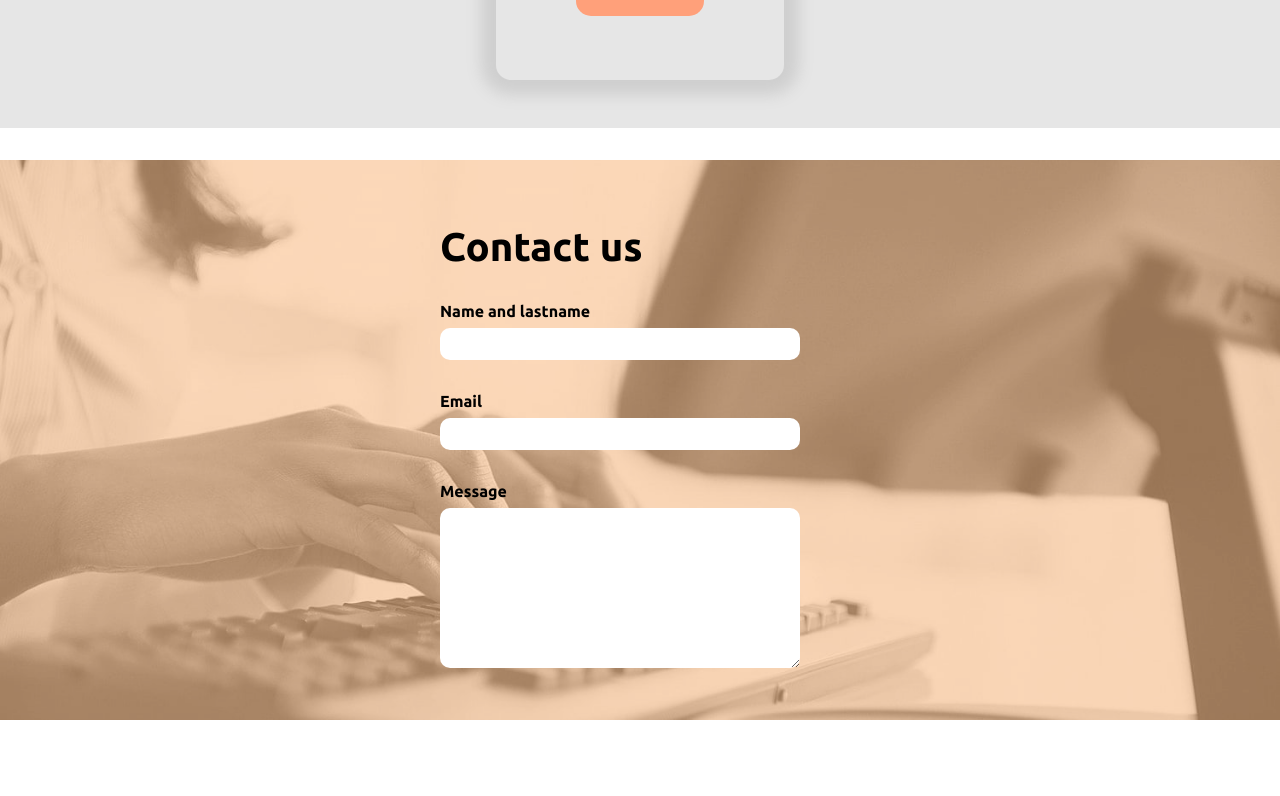
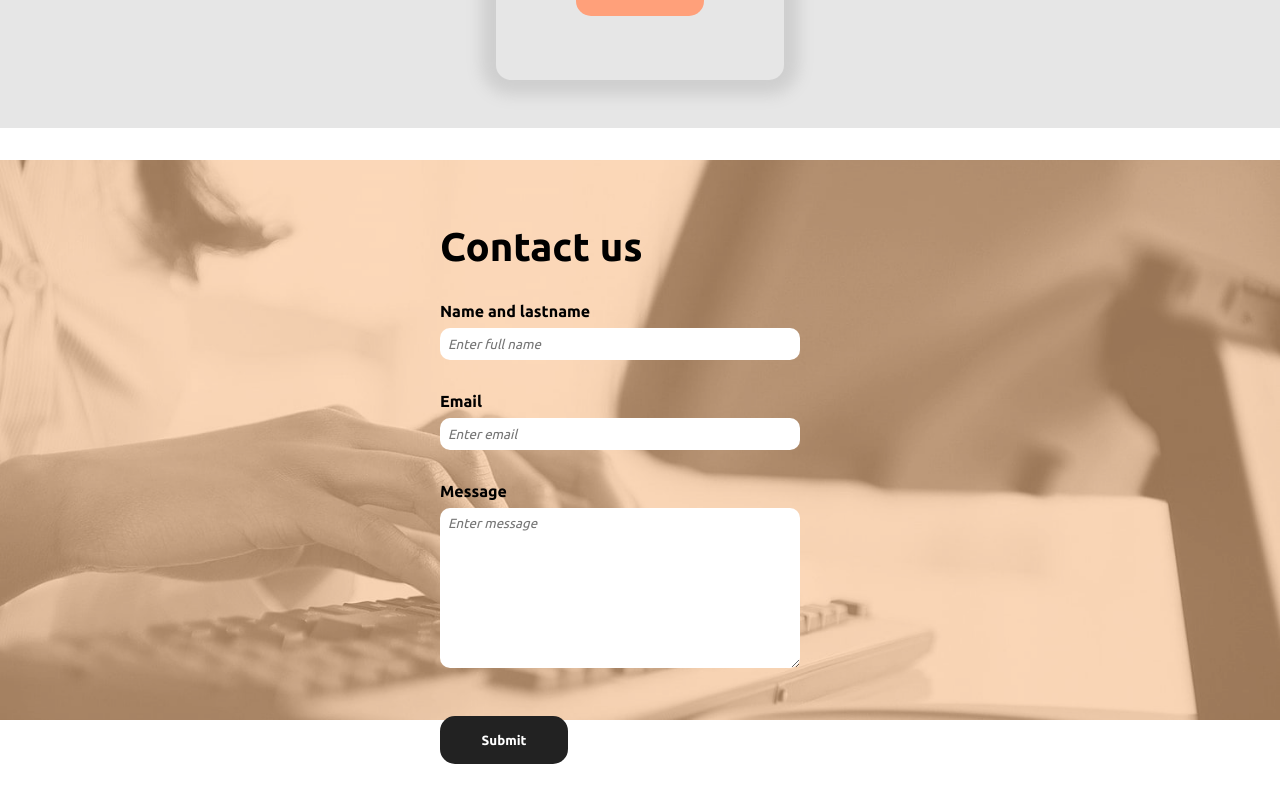
Before and after one commit to Zeke-Cachi/pizzeria_frontend, a React (Vite) app: page / in a window 1280 px wide. Shown: the part 2061-2857 px from the top of the page. Before the commit the page ends 2797 px from the top, so only its background shows below. Built offline with nearby package versions, Linux system fonts and the light colour scheme; no server answers.

Commit message:
styling: styled contact form

```diff
--- a/package.json
+++ b/package.json
@@ -15,6 +15,7 @@
     "dotenv": "^16.4.1",
     "react": "^18.2.0",
     "react-dom": "^18.2.0",
+    "react-hook-form": "^7.50.1",
     "react-icons": "^5.0.1",
     "react-redux": "^9.1.0",
     "react-router-dom": "^6.21.3",
--- a/src/Interfaces.tsx
+++ b/src/Interfaces.tsx
@@ -31,6 +31,7 @@ export interface IFetchPizzas {
 
 export interface IStyledButton {
   top: string;
+  bgColor: string;
 }
 
 export interface ICarouselImg {
--- a/src/StyledComponents.tsx
+++ b/src/StyledComponents.tsx
@@ -64,7 +64,7 @@ export const CarouselImg = styled.div<ICarouselImg>`
 export const Button = styled.button<IStyledButton>`
   width: 8rem;
   height: 3rem;
-  background: #ffa07a;
+  background: ${({ bgColor }) => bgColor};
   color: white;
   font-weight: 700;
   border-radius: 15px;
@@ -256,6 +256,9 @@ export const FormInput = styled.input`
   outline: none;
   border: none;
   background-color: white;
+  padding: 0.1rem 0.1rem 0.1rem 0.5rem;
+  font-style: italic;
+  }
 `;
 
 export const FormTextArea = styled.textarea`
@@ -265,4 +268,6 @@ export const FormTextArea = styled.textarea`
   outline: none;
   border: none;
   background-color: white;
+  padding: 0.5rem;
+  font-style: italic;
 `;
--- a/src/components/AllPizzas.tsx
+++ b/src/components/AllPizzas.tsx
@@ -29,7 +29,9 @@ const AllPizzas = () => {
           <SecondaryTitle fontColor="black" size="1.5rem" top="1rem">
             {pizza.pizzaName}
           </SecondaryTitle>
-          <Button top="1rem">ORDER NOW</Button>
+          <Button top="1rem" bgColor="#ffa07a">
+            ORDER NOW
+          </Button>
         </PizzaCard>
       ))}
     </PizzaCardContainer>
--- a/src/components/ContactForm.tsx
+++ b/src/components/ContactForm.tsx
@@ -5,6 +5,7 @@ import {
   InputContainer,
   FormInput,
   FormTextArea,
+  Button,
 } from "../StyledComponents";
 
 const ContactForm = () => {
@@ -18,20 +19,27 @@ const ContactForm = () => {
           <label style={{ fontWeight: "700" }} htmlFor="fullName">
             Name and lastname
           </label>
-          <FormInput type="text" name="fullName" />
+          <FormInput
+            placeholder="Enter full name"
+            type="text"
+            name="fullName"
+          />
         </InputContainer>
         <InputContainer>
           <label style={{ fontWeight: "700" }} htmlFor="email">
             Email
           </label>
-          <FormInput type="email" name="email" />
+          <FormInput placeholder="Enter email" type="email" name="email" />
         </InputContainer>
         <InputContainer>
           <label style={{ fontWeight: "700" }} htmlFor="message">
             Message
           </label>
-          <FormTextArea name="message" />
+          <FormTextArea placeholder="Enter message" name="message" />
         </InputContainer>
+        <Button top="1rem" bgColor="#222222">
+          Submit
+        </Button>
       </StyledContactForm>
     </ContactFormContainer>
   );
--- a/src/components/Header.tsx
+++ b/src/components/Header.tsx
@@ -31,7 +31,7 @@ const Header = () => {
               </Link>
             </ul>
           </nav>
-          <Button>
+          <Button bgColor="#ffa07a" top="0rem">
             <FaShoppingCart /> Order online
           </Button>
         </HeaderWrapper>
--- a/src/components/HightlightedPizzas.tsx
+++ b/src/components/HightlightedPizzas.tsx
@@ -19,7 +19,9 @@ const HightlightedPizzas = () => {
         />
         <MainPizzaPresentationCardLower>
           <p>PEPERONNI PIZZA</p>
-          <Button>ORDER NOW</Button>
+          <Button bgColor="#ffa07a" top="0rem">
+            ORDER NOW
+          </Button>
         </MainPizzaPresentationCardLower>
       </MainPizzaPresentationCard>
 
@@ -30,7 +32,9 @@ const HightlightedPizzas = () => {
         />
         <MainPizzaPresentationCardLower>
           <p>HAWAIIAN PIZZA</p>
-          <Button>ORDER NOW</Button>
+          <Button bgColor="#ffa07a" top="0rem">
+            ORDER NOW
+          </Button>
         </MainPizzaPresentationCardLower>
       </MainPizzaPresentationCard>
 
@@ -41,7 +45,9 @@ const HightlightedPizzas = () => {
         />
         <MainPizzaPresentationCardLower>
           <p>BUFFALO WING PIZZA</p>
-          <Button>ORDER NOW</Button>
+          <Button bgColor="#ffa07a" top="0rem">
+            ORDER NOW
+          </Button>
         </MainPizzaPresentationCardLower>
       </MainPizzaPresentationCard>
     </MainPizzaOptionsCardContainer>
```
Also changed, not shown: 1 other file (tests, documents, lock files or other folders).
